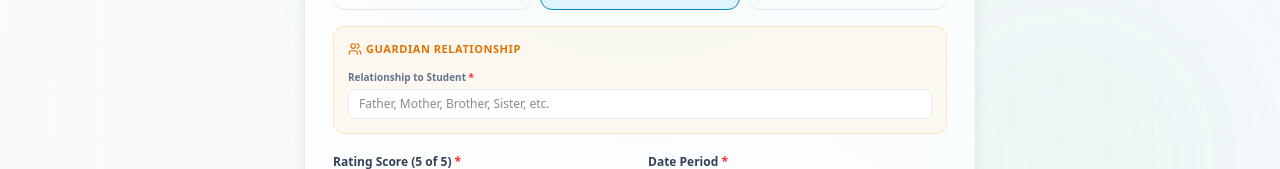
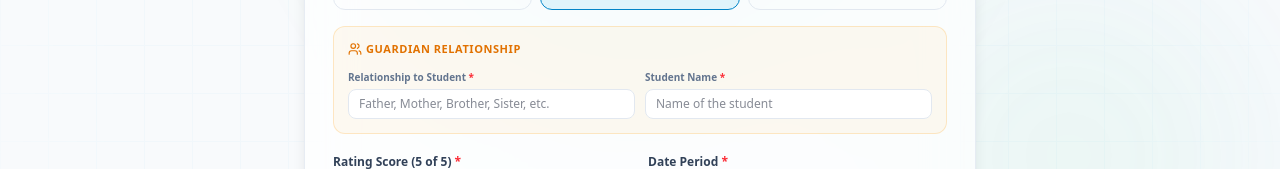
Before and after one commit to CodeByMonir/MdAshikurRahman, a Next.js app: page /reviews/add in a window 1280 px wide. Both pictures are taken after a click on the button "Guardian". Shown: the part 452-621 px from the top of the page. Built offline with nearby package versions, Linux system fonts and the light colour scheme; no server answers.

Commit message:
updated add review page

```diff
--- a/src/Components/Reviews/AddReview.jsx
+++ b/src/Components/Reviews/AddReview.jsx
@@ -29,7 +29,7 @@ const AddReview = () => {
     // Conditional sub-fields
     const [studentInfo, setStudentInfo] = useState({ class: '', group: '', batch: '' });
     const [teacherInfo, setTeacherInfo] = useState({ title: '', teacherAt: '', Subject: '' });
-    const [guardianInfo, setGuardianInfo] = useState({ relation: '' });
+    const [guardianInfo, setGuardianInfo] = useState({ relation: '', studentName: '' });
 
     const monthsList = [
         'January', 'February', 'March', 'April', 'May', 'June',
@@ -78,9 +78,10 @@ const AddReview = () => {
                 teacherAt: teacherInfo.teacherAt,
                 Subject: teacherInfo.Subject,
             };
-        } else if (role === 'Gurdian') {
+        } else if (role === 'Guardian') {
             programPayload = {
                 relation: guardianInfo.relation,
+                studentName: guardianInfo.studentName,
             };
         }
 
@@ -277,6 +278,7 @@ const AddReview = () => {
                                 <Users className="w-3.5 h-3.5" />
                                 Guardian Relationship
                             </p>
+                            <div className="grid grid-cols-1 sm:grid-cols-2 gap-2.5">
                                 <div>
                                     <label className="text-[10px] text-slate-500 dark:text-slate-400 font-semibold block mb-1">
                                         Relationship to Student <span className="text-red-500">*</span>
@@ -286,9 +288,23 @@ const AddReview = () => {
                                         required
                                         placeholder="Father, Mother, Brother, Sister, etc."
                                         value={guardianInfo.relation}
-                                    onChange={(e) => setGuardianInfo({ relation: e.target.value })}
+                                        onChange={(e) => setGuardianInfo({ ...guardianInfo, relation: e.target.value })}
                                         className="w-full px-2.5 py-1.5 rounded-lg text-xs bg-white dark:bg-slate-800 border border-slate-200 dark:border-white/10 focus:outline-none focus:border-amber-500 text-slate-900 dark:text-white"
                                     />
+                                </div>
+                                <div>
+                                    <label className="text-[10px] text-slate-500 dark:text-slate-400 font-semibold block mb-1">
+                                        Student Name <span className="text-red-500">*</span>
+                                    </label>
+                                    <input
+                                        type="text"
+                                        required
+                                        placeholder="Name of the student"
+                                        value={guardianInfo.studentName}
+                                        onChange={(e) => setGuardianInfo({ ...guardianInfo, studentName: e.target.value })}
+                                        className="w-full px-2.5 py-1.5 rounded-lg text-xs bg-white dark:bg-slate-800 border border-slate-200 dark:border-white/10 focus:outline-none focus:border-amber-500 text-slate-900 dark:text-white"
+                                    />
+                                </div>
                             </div>
                         </div>
                     )}
```
Lines whose indentation alone changed are shown as unchanged.
